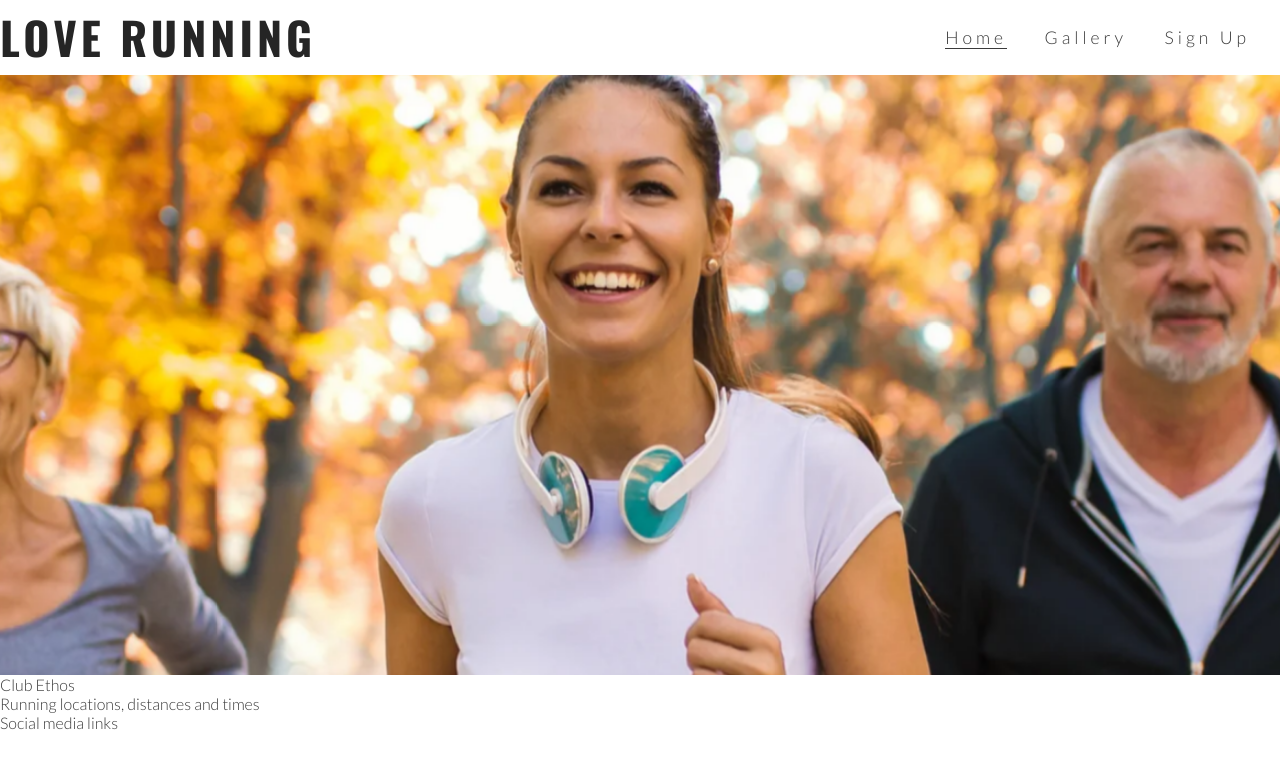
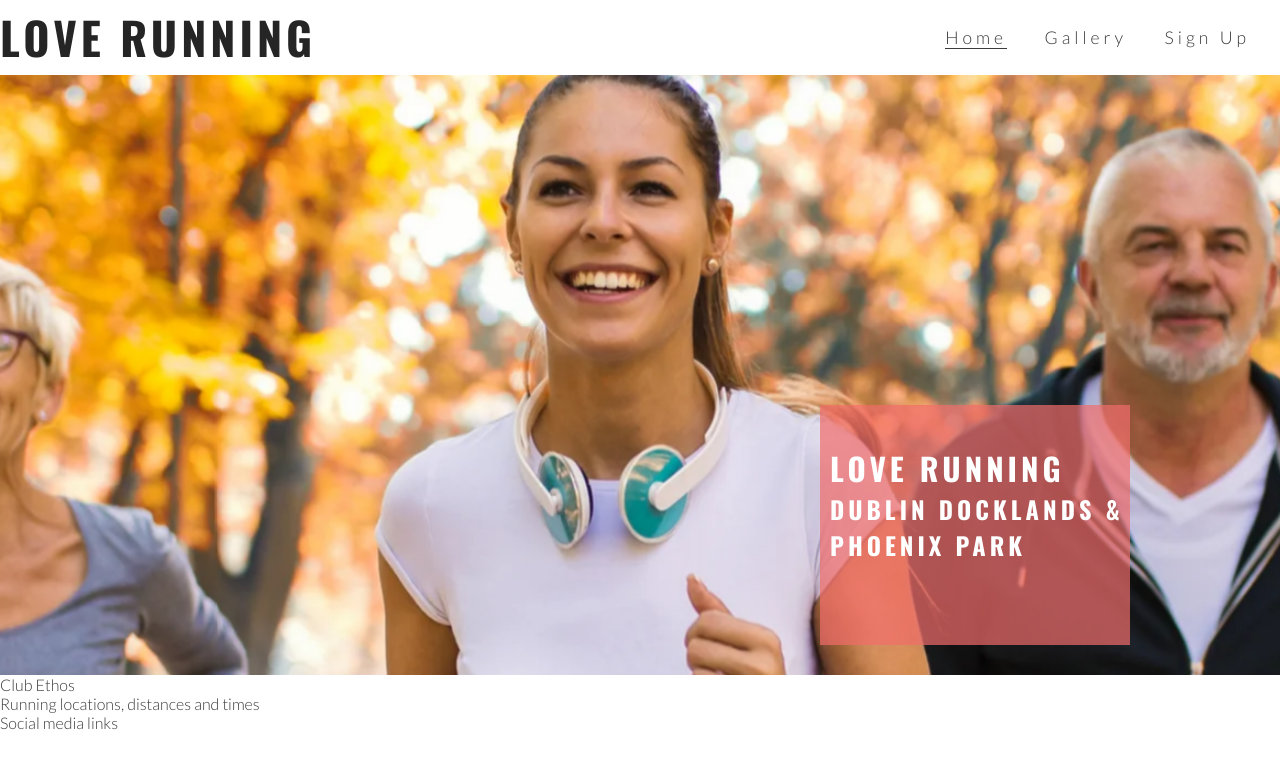
Before and after one commit to mika-sims/Code-Institute-love-running-walkthrough-project, a plain HTML site: page index.html in a window 1280 px wide. Drawn offline with nearby package versions, Linux system fonts and the light colour scheme.

Commit message:
Add cover text and style

```diff
--- a/assets/css/style.css
+++ b/assets/css/style.css
@@ -53,12 +53,17 @@ h1, h2 {
     border-bottom: 1px solid #3a3a3a;
 }
 
-/* hero image */
+/* hero image and cover text */
 
 #hero-outer {
     height: 600px;
     width: 100%;
     overflow: hidden;
+    position: relative;
+}
+
+#cover-text, #cover-text h2 {
+    color: #fff;
 }
 
 #hero-image {
@@ -83,3 +88,18 @@ h1, h2 {
         transform: scale(1.1);
     }
 }
+
+#cover-text {
+    font-size: 130%;
+    font-family: 'Oswald', sans-serif;
+    text-transform: uppercase;
+    letter-spacing: 4px;
+    width: 300px;
+    height: 200px;
+    padding-top: 40px;
+    padding-left: 10px;
+    background-color: rgba(241, 109, 107, .7);
+    bottom: 30px;
+    right: 150px;
+    position: absolute;
+}
--- a/index.html
+++ b/index.html
@@ -32,6 +32,10 @@
     </header>
     <section id="hero-outer">
         <div id="hero-image"></div>
+        <div id="cover-text">
+            <h2>Love Running</h2>
+            <h3>Dublin Docklands & Phoenix Park</h3>
+        </div>
     </section>
     <section>
         Club Ethos
```
